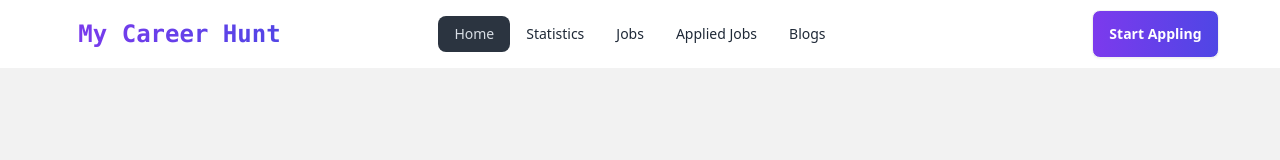
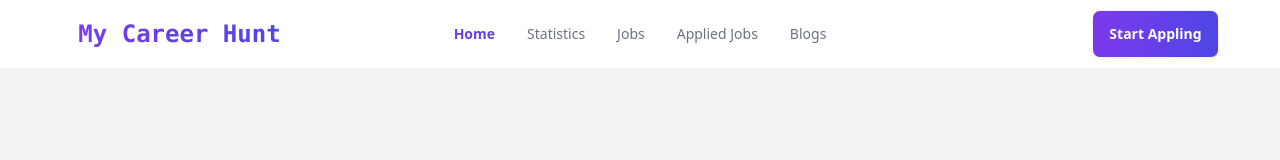
Before and after one commit to personalGitprofile/my_career-apply, a React (Vite) app: page / in a window 1280 px wide. Shown: the top 160 px of the page. Built offline with nearby package versions, Linux system fonts and the light colour scheme.

Commit message:
navbar active link setup with isactive class

```diff
--- a/src/components/Navbar/Navbar.jsx
+++ b/src/components/Navbar/Navbar.jsx
@@ -1,18 +1,72 @@
 import { Link, NavLink } from "react-router-dom";
-
 
 const Navbar = () => {
 
-    const links = <>
-        <li><NavLink  to="/">Home</NavLink></li>
-        <li><NavLink to="/statistics">Statistics</NavLink></li>
-        <li><NavLink to="/jobs">Jobs</NavLink></li>
-        <li><NavLink to="/applied">Applied Jobs</NavLink></li>
-        <li><NavLink to="/blogs">Blogs</NavLink></li>
-
-
-
+//   Navbar Link with active css
+    const links = (
+    <>
+      <li>
+        <NavLink
+          to="/"
+          className={({ isActive }) =>
+            isActive
+              ? "bg-gradient-to-r from-violet-600 to-indigo-600 bg-clip-text text-transparent font-bold" // Active link styles
+              : "text-gray-500"
+          }
+        >
+          Home
+        </NavLink>
+      </li>
+      <li>
+        <NavLink
+          to="/statistics"
+          className={({ isActive }) =>
+            isActive
+              ? "bg-gradient-to-r from-violet-600 to-indigo-600 bg-clip-text text-transparent font-bold" // Active link styles
+              : "text-gray-500"
+          }
+        >
+          Statistics
+        </NavLink>
+      </li>
+      <li>
+        <NavLink
+          to="/jobs"
+          className={({ isActive }) =>
+            isActive
+              ? "bg-gradient-to-r from-violet-600 to-indigo-600 bg-clip-text text-transparent font-bold" // Active link styles
+              : "text-gray-500"
+          }
+        >
+          Jobs
+        </NavLink>
+      </li>
+      <li>
+        <NavLink
+          to="/applied"
+          className={({ isActive }) =>
+            isActive
+              ? "bg-gradient-to-r from-violet-600 to-indigo-600 bg-clip-text text-transparent font-bold" // Active link styles
+              : "text-gray-500"
+          }
+        >
+          Applied Jobs
+        </NavLink>
+      </li>
+      <li>
+        <NavLink
+          to="/blogs"
+          className={({ isActive }) =>
+            isActive
+              ? "bg-gradient-to-r from-violet-600 to-indigo-600 bg-clip-text text-transparent font-bold" // Active link styles
+              : "text-gray-500"
+          }
+        >
+          Blogs
+        </NavLink>
+      </li>
     </>
+  );
 
   return (
     <div className="navbar bg-base-100 w-11/12 mx-auto">
@@ -24,31 +78,36 @@ const Navbar = () => {
               className="h-5 w-5"
               fill="none"
               viewBox="0 0 24 24"
-                stroke="currentColor">
+              stroke="currentColor"
+            >
               <path
                 strokeLinecap="round"
                 strokeLinejoin="round"
                 strokeWidth="2"
-                  d="M4 6h16M4 12h8m-8 6h16" />
+                d="M4 6h16M4 12h8m-8 6h16"
+              />
             </svg>
           </div>
           <ul
             tabIndex={0}
-              className="menu menu-sm dropdown-content bg-base-100 rounded-box z-[1] mt-3 w-52 p-2 shadow">
+            className="menu menu-sm dropdown-content bg-base-100 rounded-box z-[1] mt-3 w-52 p-2 shadow"
+          >
             {links}
           </ul>
         </div>
-          <a className="btn btn-ghost text-2xl font-mono bg-gradient-to-r from-violet-600 to-indigo-600 bg-clip-text text-transparent ">My Career Hunt</a>
+        <a className="btn btn-ghost text-2xl font-mono bg-gradient-to-r from-violet-600 to-indigo-600 bg-clip-text text-transparent ">
+          My Career Hunt
+        </a>
       </div>
       <div className="navbar-center hidden lg:flex">
-          <ul className="menu menu-horizontal px-1">
-
-                   {links}
-          </ul>
+        <ul className="menu menu-horizontal px-1">{links}</ul>
       </div>
       <div className="navbar-end">
-
-                <Link to='/' ><button className="btn bg-gradient-to-r from-violet-600 to-indigo-600 text-white">Start Appling</button></Link>
+        <Link to="/">
+          <button className="btn bg-gradient-to-r from-violet-600 to-indigo-600 text-white">
+            Start Appling
+          </button>
+        </Link>
       </div>
     </div>
   );
```
Lines whose indentation alone changed are shown as unchanged.
